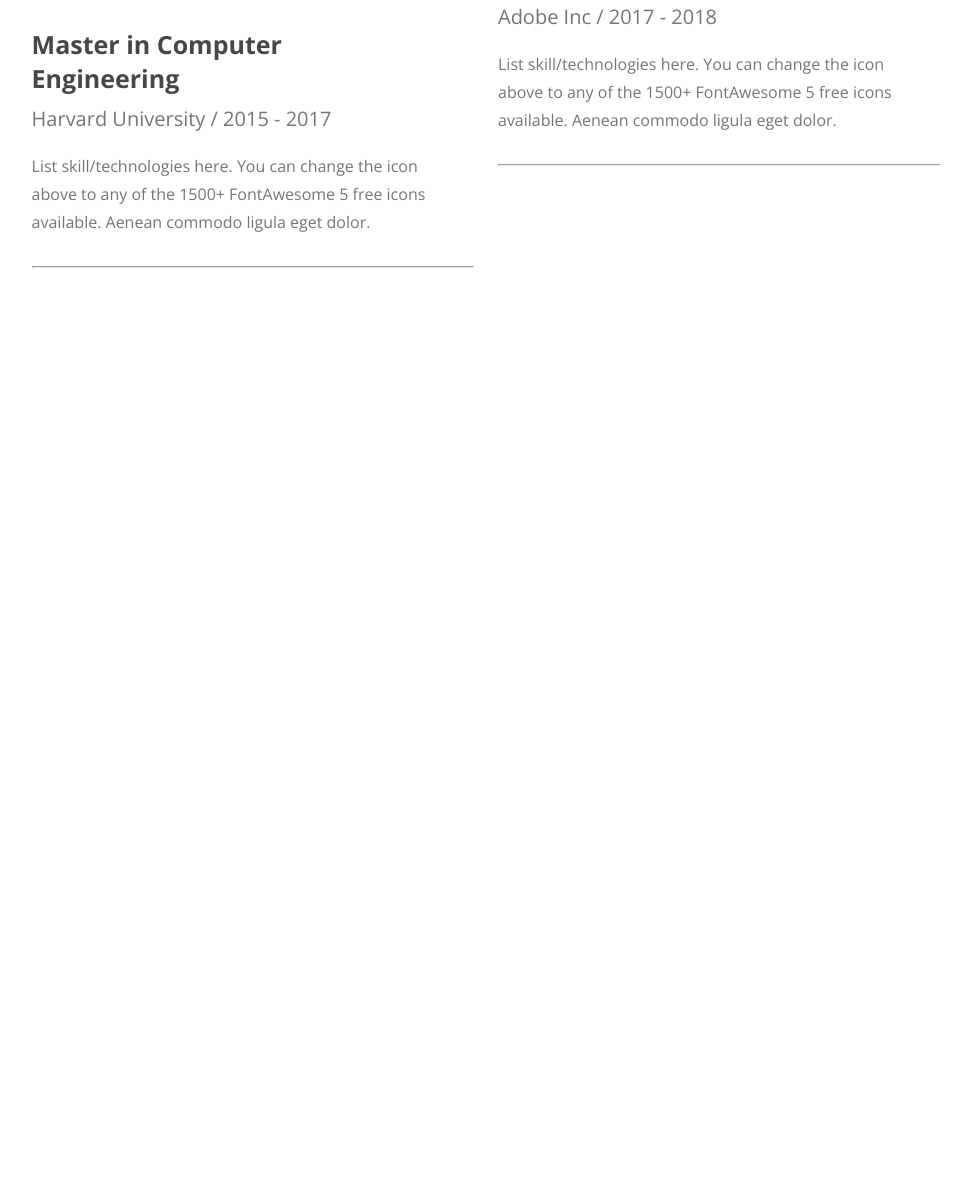
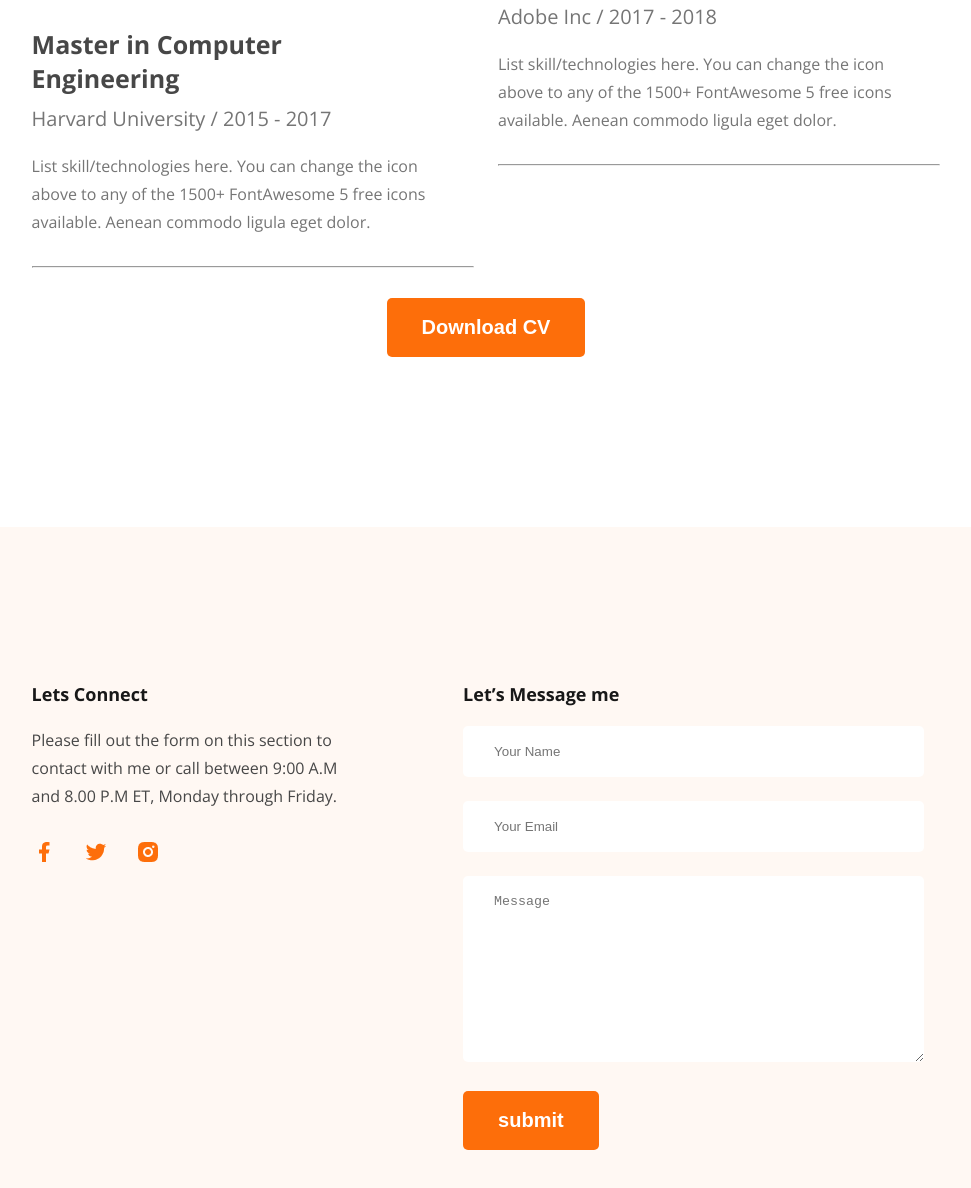
Before and after one commit to ibrahimmazumder15/protfolio, a plain HTML site: page index.html in a window 1280 px wide. Shown: the part 3562-4750 px from the top of the page, without its empty margins (154-1125 px from the left). Before the commit the page ends 3860 px from the top, so only its background shows below. Drawn offline with nearby package versions, Linux system fonts and the light colour scheme.

Commit message:
complete footer section

```diff
--- a/index.html
+++ b/index.html
@@ -177,7 +177,49 @@
                </div>
 
           </div>
+        <div class="text-center">
+          <button class="btn">Download CV</button>
+
+          </div>
      </section>
+
+     <footer>
+
+          <section class="footer-container">
+               <div class="social">
+                    <h2>Lets Connect</h2>
+                    <p>Please fill out the form on this section to contact with me or call between 9:00 A.M and 8.00 P.M ET, Monday through Friday.</p>
+                    <div class="icons">
+                         <a href=""><img src="/images/icons/facebook.png" alt=""></a>
+                         <a href=""><img src="/images/icons/twitter.png" alt=""></a>
+                         <a href=""><img src="/images/icons/insta.png" alt=""></a>
+                    </div>
+                    </div>
+
+               </div>
+               <form action="" class="from">
+                    <h2>Let’s Message me</h2>
+                    <div class="">
+                         <input type="text" name="" id="" placeholder="Your Name">
+
+
+
+
+                         <input type="text" name="" id="" placeholder="Your Email">
+
+
+
+                         <textarea rows="10" name="" id="">Message</textarea>
+
+                    </div>
+                    <input class="btn" type="submit" value="submit">
+
+               </form>
+          </section>
+     </footer>
+
+
+
 
 
 
--- a/styles/protfolio.css
+++ b/styles/protfolio.css
@@ -41,6 +41,9 @@
      line-height: 30px;
      color: #757575;
 
+}
+.text-center{
+     text-align: center;
 }
 
 
@@ -227,3 +230,44 @@
 .resume-container hr{
      margin: 30px 0;
 }
+footer{
+     margin-top: 170px;
+     background-color: #FFF8F3;
+     padding: 155px 0;
+}
+footer .footer-container{
+     width: 71%;
+     max-width: 1140px;
+     margin: 0 auto;
+     display:flex;
+     gap: 116px;
+}
+.footer-container .social {
+     max-width: 512px;
+
+}
+
+.footer-container h2{
+     color:#181818;
+     font-size: 18px;
+     margin-bottom: 20px;
+}
+.footer-container p{
+     color: #474747;
+     line-height: 28px;
+     font-size: 16px;
+     margin-bottom: 30px;
+
+}
+.footer-container .icons a{
+     margin-right: 24px;
+}
+
+.footer-container form input[type="text"], .footer-container form textarea {
+     width: 461px;
+     padding: 18px 31px;
+     margin-bottom: 24px;
+     border: none;
+     border-radius: 5px;
+     color: #757575;
+}
```
Also changed, not shown: test.html (added, +47 -0 lines).
